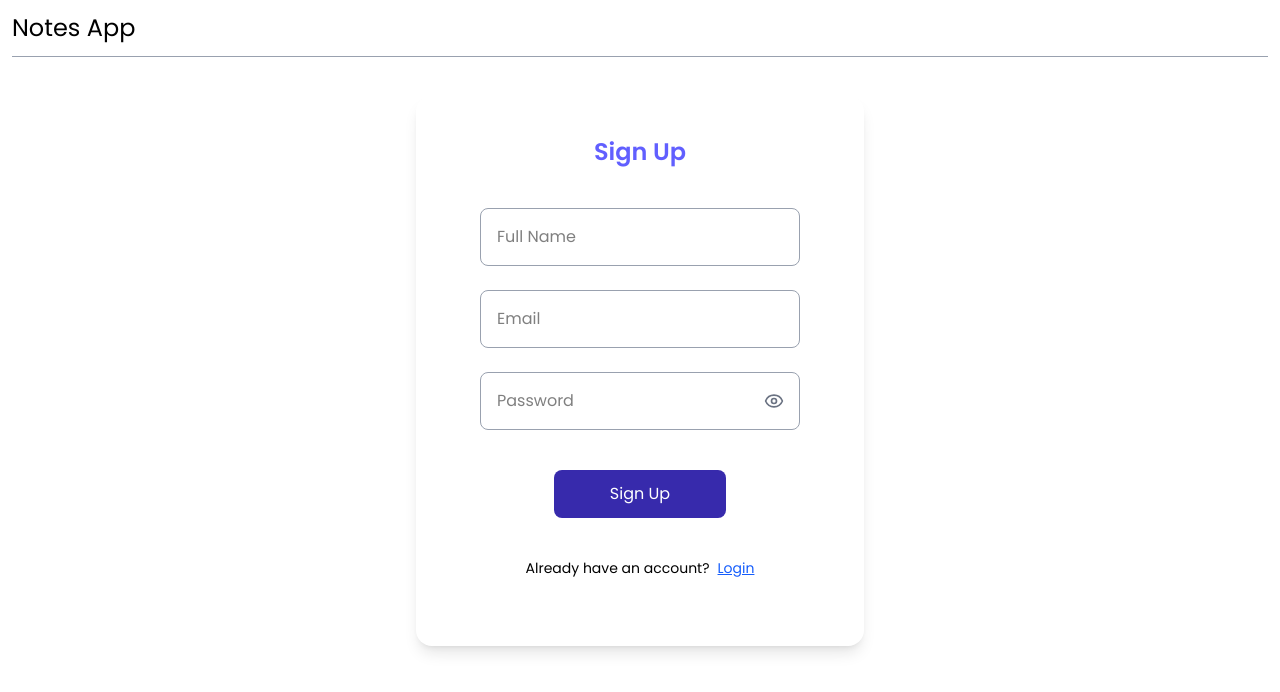
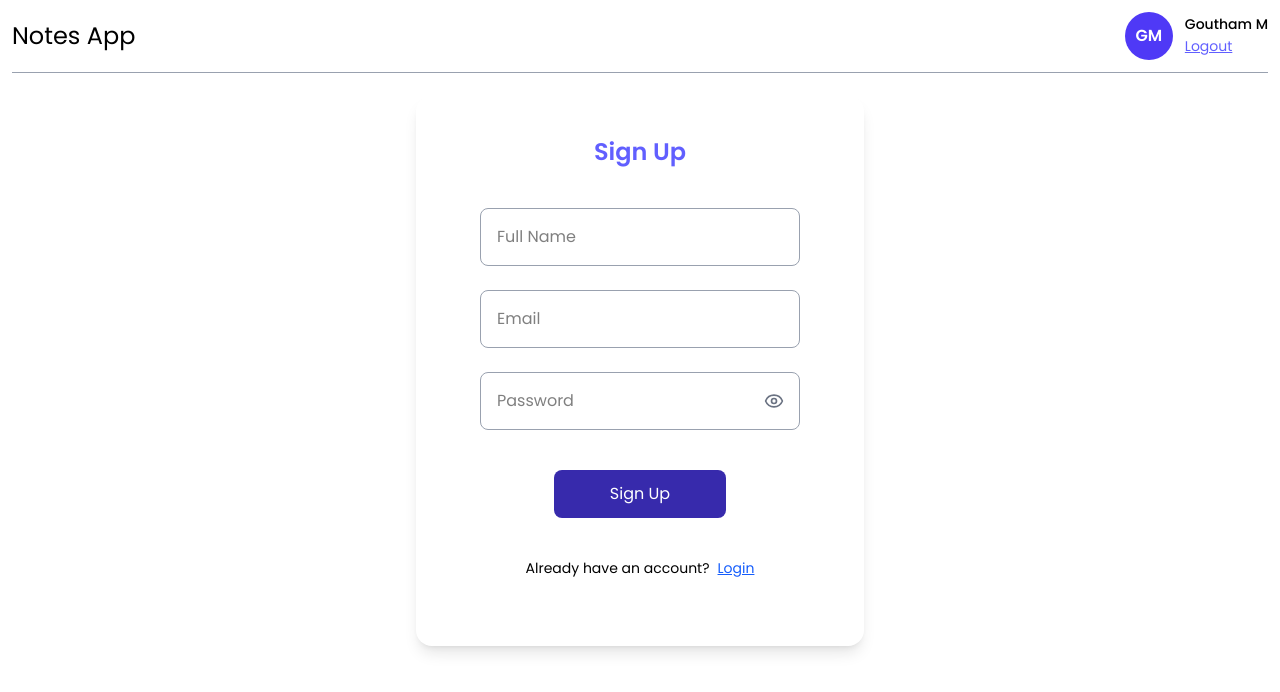
Before and after one commit to gouthamkulall615-art/notes-app, a React (Vite) app in the folder frontend/: page /signup in a window 1280 px wide. Shown: the top 692 px of the page. Built offline with nearby package versions, Linux system fonts and the light colour scheme.

Commit message:
made the user profile button with logout and getInitials through names

```diff
--- /dev/null
+++ b/frontend/src/components/Cards/ProfileInfo.jsx
@@ -0,0 +1,17 @@
+import { getInitials } from "../../utils/helper";
+
+const ProfileInfo = ({ onLogout }) => {
+  return (
+    <div className="flex items-center gap-3">
+      <div className="w-12 h-12 flex items-center justify-center rounded-full text-white font-semibold cursor-pointer bg-indigo-600">
+     {getInitials("Goutham M")}
+      </div>
+      <div>
+        <p className="text-sm font-medium" >Goutham M</p>
+        <button className="text-sm cursor-pointer text-indigo-500 underline" onClick={onLogout}>Logout</button>
+      </div>
+    </div>
+  );
+};
+
+export default ProfileInfo;
--- a/frontend/src/components/Navbar/Navbar.jsx
+++ b/frontend/src/components/Navbar/Navbar.jsx
@@ -1,11 +1,21 @@
-import React from "react";
+import ProfileInfo from "../Cards/ProfileInfo";
+import { useNavigate } from "react-router-dom";
+const Navbar = () => {
+  const navigate = useNavigate();
 
-const Navbar = () => {
+  const onLogout = () => {
+    navigate("/login");
+  };
   return (
-    <nav className=" h-12 sm:h-14 w-full p-3  ">
-      <div className=" sm:h-8 text-2xl text-left cursor-pointer"> Notes App</div>
-      <div className="mt-3 ">
-        <hr className="text-gray-400  w-full" />
+    <nav className="h-12 sm:h-14 w-full p-3">
+      <div className="flex justify-between items-center">
+        <div className="text-2xl cursor-pointer">Notes App</div>
+
+        <ProfileInfo onLogout={onLogout} />
+      </div>
+
+      <div className="mt-3">
+        <hr className="text-gray-400 w-full" />
       </div>
     </nav>
   );
--- a/frontend/src/pages/SignUp/SignUp.jsx
+++ b/frontend/src/pages/SignUp/SignUp.jsx
@@ -13,6 +13,10 @@ const SignUp = () => {
     password: "",
   });
 
+  const validateEmail = (email) => {
+    return /\S+@\S+\.\S+/.test(email);
+  };
+
   const handleChange = (e) => {
     setFormData({
       ...formData,
@@ -22,6 +26,28 @@ const SignUp = () => {
 
   const handleSignUp = async (e) => {
     e.preventDefault();
+
+    if (!formData.name.trim()) {
+      setError("Please enter your name");
+      return;
+    }
+
+    if (!validateEmail(formData.email)) {
+      setError("Please enter a valid email");
+      return;
+    }
+
+    if (!formData.password.trim()) {
+      setError("Please enter password");
+      return;
+    }
+
+    if (formData.password.length < 6) {
+      setError("Password must be at least 6 characters");
+      return;
+    }
+
+    setError("");
 
     try {
       console.log(formData);
@@ -39,31 +65,27 @@ const SignUp = () => {
 
       <div className="flex items-center justify-center px-4 py-10">
         <div className="w-full max-w-md rounded-2xl shadow-lg min-h-[550px] p-5">
-          <form onSubmit={handleSignUp}>
+          <form onSubmit={handleSignUp} noValidate>
             <div className="text-2xl mt-5 text-indigo-500 font-semibold text-center">
               Sign Up
             </div>
 
             <div className="flex flex-col justify-center items-center gap-6 mt-10">
-
               <input
                 type="text"
                 name="name"
                 placeholder="Full Name"
                 value={formData.name}
                 onChange={handleChange}
-                required
                 className="w-full max-w-[320px] px-4 py-4 border rounded-lg outline-none border-gray-400 focus:border-indigo-500"
               />
 
               <input
-                type="email"
+                type="text"
                 name="email"
                 placeholder="Email"
                 value={formData.email}
                 onChange={handleChange}
-                autoComplete="email"
-                required
                 className="w-full max-w-[320px] px-4 py-4 border rounded-lg outline-none border-gray-400 focus:border-indigo-500"
               />
 
@@ -74,8 +96,6 @@ const SignUp = () => {
                   placeholder="Password"
                   value={formData.password}
                   onChange={handleChange}
-                  autoComplete="new-password"
-                  required
                   className="w-full px-4 py-4 border rounded-lg outline-none border-gray-400 pr-12 focus:border-indigo-500"
                 />
 
--- /dev/null
+++ b/frontend/src/utils/helper.js
@@ -0,0 +1,11 @@
+export const getInitials = (name) => {
+  if (!name) return "";
+
+  const words = name.split(" ");
+  let initials = "";
+
+  for (let i = 0; i < Math.min(words.length, 2); i++) {
+    initials += words[i][0];
+  }
+  return initials.toUpperCase();
+};
```
